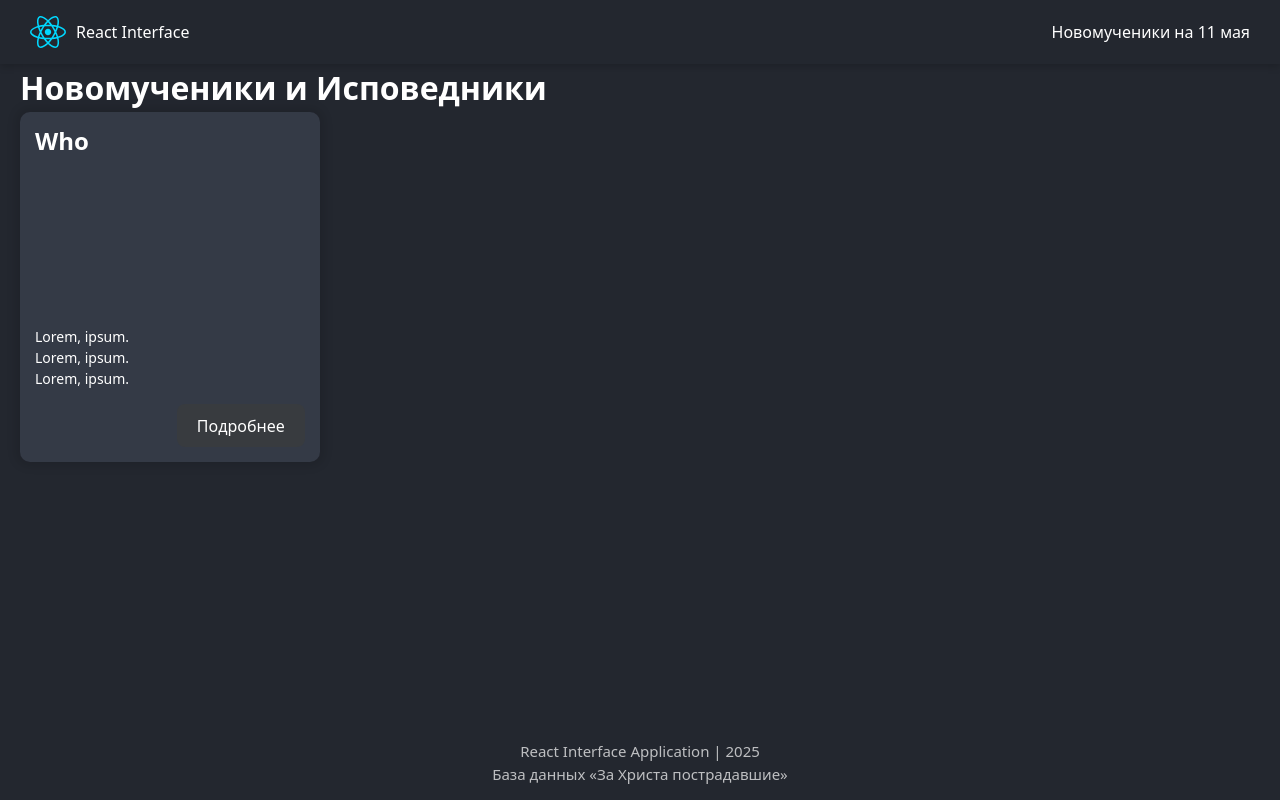
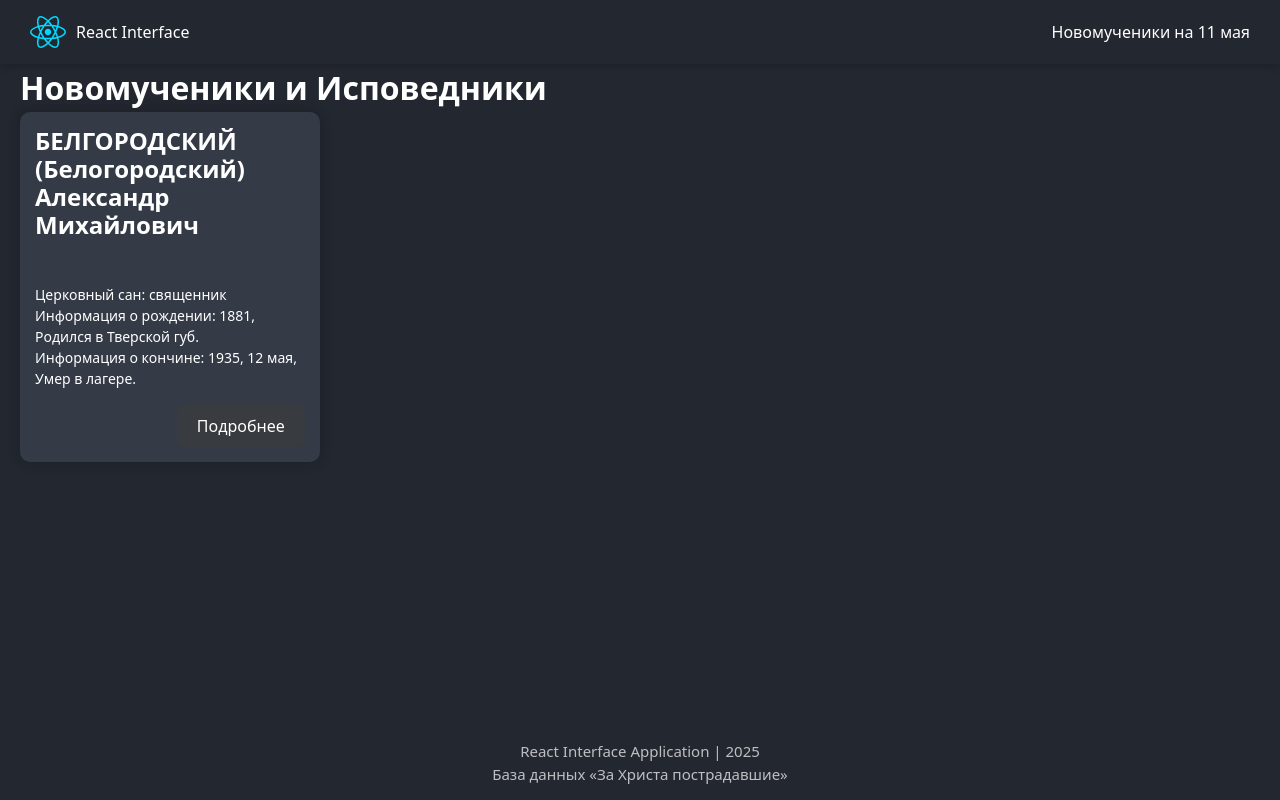
Before and after one commit to SergeySudarkin/react-api, a React (Vite) app: page / in a window 1280 px wide. Built offline with nearby package versions, Linux system fonts and the light colour scheme.

Commit message:
NotFoundPage, PreviewCard props

```diff
--- a/eslint.config.js
+++ b/eslint.config.js
@@ -30,7 +30,7 @@ export default [
             ...react.configs["jsx-runtime"].rules,
             ...reactHooks.configs.recommended.rules,
             "react/jsx-no-target-blank": 1,
-            "no-unused-vars": ["error", { varsIgnorePattern: "^[A-Z_]" }],
+            "no-unused-vars": ["warn", { varsIgnorePattern: "^[A-Z_]" }],
             "react-refresh/only-export-components": ["warn", { allowConstantExport: true }],
             "react/prop-types": "warn",
             "prettier/prettier": [
--- a/src/App.jsx
+++ b/src/App.jsx
@@ -1,6 +1,7 @@
 import { BrowserRouter, Routes, Route } from "react-router-dom";
 import { MainLayout } from "./components/MainLayout";
 import { HomePage } from "./pages/HomePage";
+import { NotFoundPage } from "./pages/NotFoundPage";
 
 function App() {
     return (
@@ -9,6 +10,8 @@ function App() {
                 <Route element={<MainLayout />}>
                     <Route path="/" element={<HomePage />} />
                     <Route path="/forbidden" element={<div>forbidden</div>} />
+                    <Route path="/card/:id" element={<div>card page</div>} />
+                    <Route path="*" element={<NotFoundPage />} />
                 </Route>
             </Routes>
         </BrowserRouter>
--- a/src/components/PreviewCard/PreviewCard.jsx
+++ b/src/components/PreviewCard/PreviewCard.jsx
@@ -1,16 +1,19 @@
+import { useNavigate } from "react-router-dom";
 import { Button } from "../Button";
 import cls from "./PreviewCard.module.css";
 
-export const PreviewCard = () => {
+export const PreviewCard = ({ card }) => {
+    const navigate = useNavigate();
+
     return (
         <div className={cls.card}>
-            <h5 className={cls.cardTitle}>Who</h5>
+            <h5 className={cls.cardTitle}>{card["ФИО"]}</h5>
             <div className={cls.cardShortInfo}>
-                <p className={cls.cardText}>Lorem, ipsum.</p>
-                <p className={cls.cardText}>Lorem, ipsum.</p>
-                <p className={cls.cardText}>Lorem, ipsum.</p>
+                <p className={cls.cardText}>Церковный сан: {card["сан_церк_служение"]}</p>
+                <p className={cls.cardText}>Информация о рождении: {card["Рождение"]["датировка"]}, <br /> {card["Рождение"]["текст"]}</p>
+                <p className={cls.cardText}>Информация о кончине: {card["Кончина"]["датировка"]}, <br /> {card["Кончина"]["текст"]}</p>
             </div>
-            <Button onClick={() => { }}>Подробнее</Button>
-        </div>
+            <Button onClick={() => navigate(`/card/${card["Номер"]}`)}>Подробнее</Button>
+        </div >
     );
 };
--- a/src/pages/HomePage/HomePage.jsx
+++ b/src/pages/HomePage/HomePage.jsx
@@ -1,11 +1,193 @@
 import { PreviewCard } from "../../components/PreviewCard";
 import cls from "./HomePage.module.css";
 
+const cards = [
+    {
+        Номер: 2157,
+        ФИО: "БЕЛГОРОДСКИЙ (Белогородский) Александр Михайлович",
+        фамилия: "Белгородский",
+        имя: "Александр",
+        отчество: "Михайлович",
+        Части_фио: [
+            {
+                часть: "фамилия",
+                значение: "Белгородский",
+            },
+            {
+                часть: "фамилия",
+                значение: "Белогородский",
+            },
+            {
+                часть: "имя",
+                значение: "Александр",
+            },
+            {
+                часть: "отчество",
+                значение: "Михайлович",
+            },
+        ],
+        сан_церк_служение: "священник",
+        Рождение: {
+            год: 1881,
+            датировка: "1881",
+            текст: "Родился в Тверской губ.",
+            ссылка_на_событие: ["События", 0],
+        },
+        Кончина: {
+            год: 1935,
+            датировка: "1935, 12 мая",
+            текст: "Умер в лагере.",
+            ссылка_на_событие: ["События", 6],
+        },
+        События: [
+            {
+                датировка: "1881",
+                текст: "Родился в Тверской губ.",
+                тип: "рождение",
+                Места: [
+                    {
+                        адрес: "Тверская губ.",
+                        тип: "место",
+                    },
+                ],
+                Источники: [],
+                Связи: [],
+                Начало: {
+                    год: 1881,
+                },
+                Поисковые_даты: [],
+            },
+            {
+                текст: "Окончил духовную семинарию.",
+                тип: "образование",
+                Места: [],
+                Источники: [],
+                Связи: [],
+                Поисковые_даты: [],
+            },
+            {
+                датировка: "До 1930",
+                текст: "Служил в церкви с. Шарыпово Березовского р-на Западно-Сибирского края.",
+                тип: "служение",
+                Места: [
+                    {
+                        адрес: "с. Шарыпово Березовского р-на Западно-Сибирского края.",
+                        тип: "место",
+                    },
+                ],
+                Источники: [],
+                Связи: [],
+                Окончание: {
+                    год: 1930,
+                },
+                Поисковые_даты: [],
+            },
+            {
+                датировка: "1930, 9 марта",
+                текст: "Арестован по обвинению в «проведении организационной работы по подготовке вооруженного восстания».",
+                тип: "арест",
+                Места: [],
+                Источники: [],
+                Связи: [],
+                Начало: {
+                    год: 1930,
+                    месяц: 3,
+                    день: 9,
+                },
+                Поисковые_даты: [],
+            },
+            {
+                датировка: "1930, 19 июня",
+                текст: "Тройкой при ПП ОГПУ по Западно-Сибирскому краю приговорен к 10 годам заключения в Белбалтлаге.",
+                тип: "приговор внесудебного органа",
+                Места: [
+                    {
+                        адрес: "Белбалтлаг.",
+                        тип: "место заключения",
+                    },
+                ],
+                Источники: [],
+                Связи: [],
+                Начало: {
+                    год: 1930,
+                    месяц: 6,
+                    день: 19,
+                },
+                Поисковые_даты: [],
+            },
+            {
+                датировка: "1930 – 1935, 12 мая",
+                текст: "Содержался в заключении в Белбалтлаге. ",
+                тип: "заключение",
+                Места: [
+                    {
+                        адрес: "Белбалтлаг.",
+                        тип: "место заключения",
+                    },
+                ],
+                Источники: [],
+                Связи: [],
+                Начало: {
+                    год: 1930,
+                },
+                Окончание: {
+                    год: 1935,
+                    месяц: 5,
+                    день: 12,
+                },
+                Поисковые_даты: [],
+            },
+            {
+                датировка: "1935, 12 мая",
+                текст: "Умер в лагере.",
+                тип: "смерть",
+                Места: [
+                    {
+                        адрес: "Белбалтлаг.",
+                        тип: "место заключения",
+                    },
+                ],
+                Источники: [],
+                Связи: [],
+                Начало: {
+                    год: 1935,
+                    месяц: 5,
+                    день: 12,
+                },
+                Поисковые_даты: [],
+            },
+        ],
+        Все_источники: [
+            {
+                источник: "Список репрессированных священнослужителей Красноярского края.",
+                тип: "документ",
+            },
+            {
+                источник: "Книга памяти Красноярского края. Т. 1. С. 332.",
+                тип: "публикация",
+            },
+        ],
+        Все_связи: [],
+        doc_basis: {
+            collection: "Dela_edit",
+            key: 2157,
+            version: 2,
+        },
+        doc_version: 2,
+        doc_author: "NEW-DB2015\\editor",
+        doc_created: "2017-03-30T22:42:08+00:00",
+        doc_last_editor: "Владимир Гончаров vagon1944",
+        doc_updated: "2024-05-01T01:42:14.008599+00:00",
+    },
+];
+
 export const HomePage = () => {
     return (
-        <div>
+        <>
             <h1>Новомученики и Исповедники</h1>
-            <PreviewCard />
-        </div>
+            {cards.map((card, index) => {
+                return <PreviewCard card={card} key={index} />;
+            })}
+        </>
     );
 };
--- /dev/null
+++ b/src/pages/NotFoundPage/NotFoundPage.jsx
@@ -0,0 +1,5 @@
+import cls from "./NotFoundPage.module.css";
+
+export const NotFoundPage = () => {
+    return <h2 className={cls.title}>Not Found Page</h2>;
+};
--- /dev/null
+++ b/src/pages/NotFoundPage/NotFoundPage.module.css
@@ -0,0 +1,4 @@
+.title {
+    width: fit-content;
+    margin: 50px auto;
+}
--- /dev/null
+++ b/src/pages/NotFoundPage/index.jsx
@@ -0,0 +1 @@
+export { NotFoundPage } from "./NotFoundPage";
```
